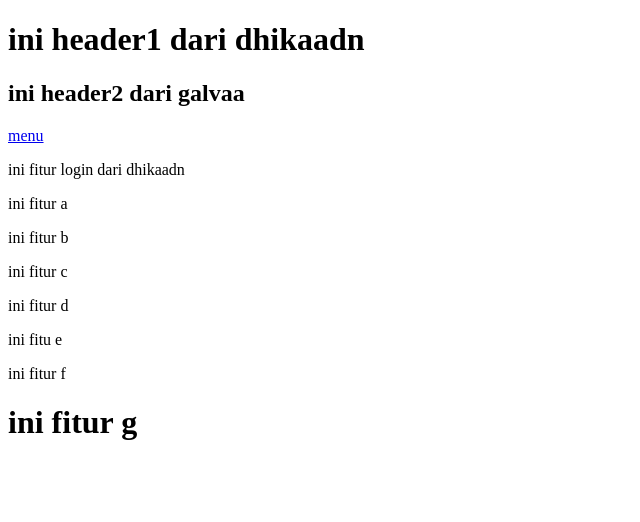
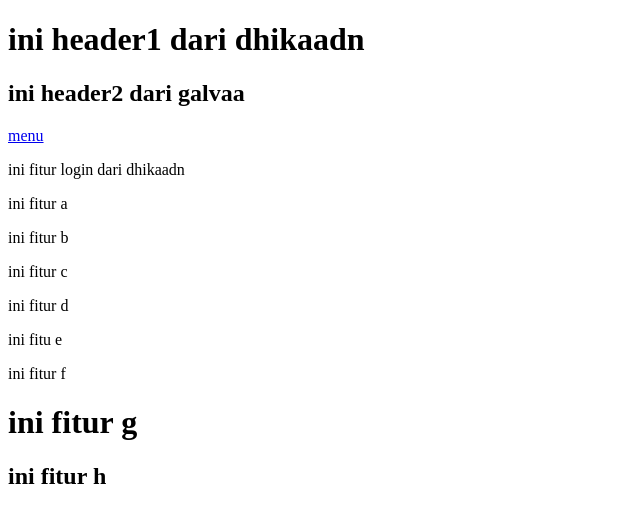
Before and after one commit to Dhikaadn/tes-collab, a plain HTML site: page index.html in a window 1280 px wide. Shown: the whole page, without its empty margins (0-640 px from the left). Drawn offline with Linux system fonts and the light colour scheme.

Commit message:
add the fitur h header 2

```diff
--- a/index.html
+++ b/index.html
@@ -19,5 +19,6 @@
     <p>ini fitu e</p>
     <p>ini fitur f</p>
     <h1>ini fitur g</h1>
+    <h2>ini fitur h</h2>
 </body>
 </html>
```
